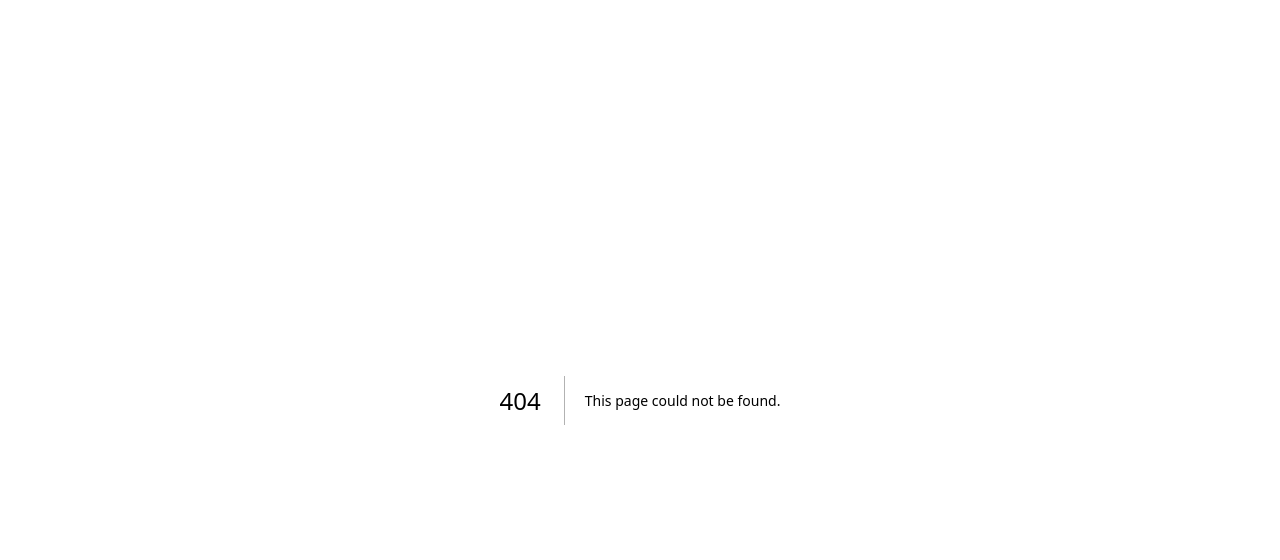
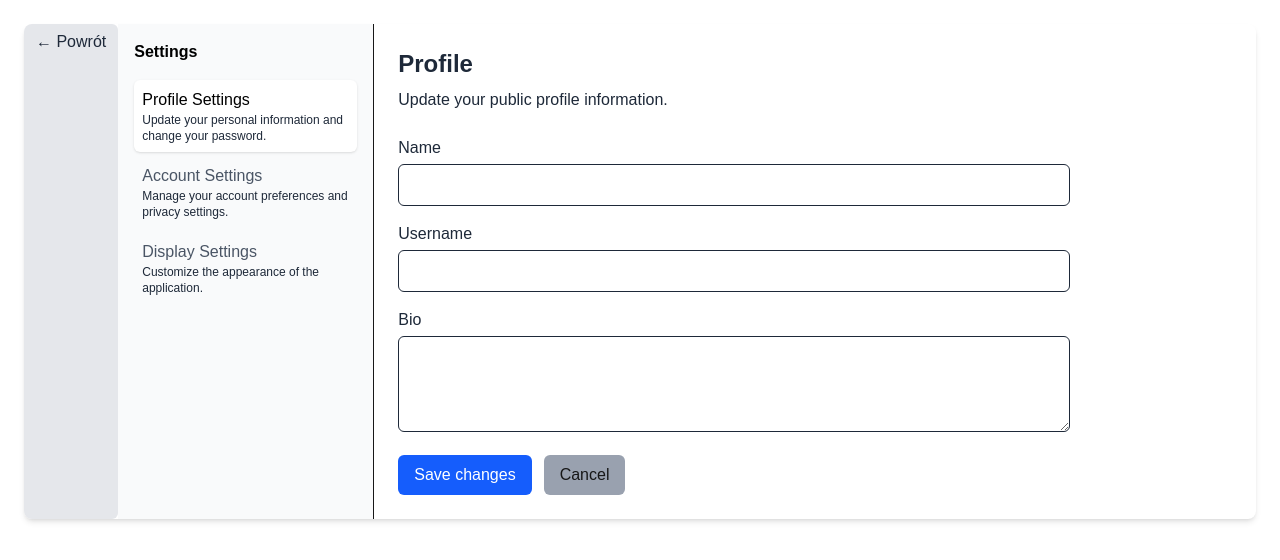
Before and after one commit to MajewskiAdrian/praktyki-projekt, a Next.js app: page /settings in a window 1280 px wide. Before the commit this address had no page. Shown: the top 560 px of the page. Built offline with nearby package versions, Linux system fonts and the light colour scheme.

Commit message:
feat: implement settings page with profile, account, and display settings components; update global styles for better theme support
Co-authored-by: Oskar Koziński <Oskarkozi@users.noreply.github.com>

```diff
--- a/app/components/CircleMenu.tsx
+++ b/app/components/CircleMenu.tsx
@@ -1,5 +1,7 @@
 "use client";
+
 import { useState } from "react";
+import Link from "next/link";
 import LogoutButton from "./LogoutButton";
 
 export default function CircleMenu() {
@@ -18,10 +20,16 @@ export default function CircleMenu() {
         <div className="absolute top-0 right-12 bg-gray-500 rounded-lg shadow-lg p-2 w-50">
           <ul className="space-y-1">
             <li className="hover:bg-gray-100 px-3 py-1 rounded cursor-pointer transition-colors duration-500 ease-in-out">
-              Account settings
+              Account
             </li>
-            <li className="hover:bg-gray-100 px-3 py-1 rounded cursor-pointer transition-colors duration-500 ease-in-out">
-              Settings
+            <li>
+              <Link
+                href="/settings"
+                className="block hover:bg-gray-100 px-3 py-1 rounded cursor-pointer transition-colors duration-500 ease-in-out"
+                onClick={() => setOpen(false)} // opcjonalnie zamknij menu po kliknięciu
+              >
+                Settings
+              </Link>
             </li>
             <li className="hover:bg-red-600 px-0 py-0 rounded transition-colors duration-500 ease-in-out">
               <LogoutButton />
--- /dev/null
+++ b/app/components/Settings/AccountForm.tsx
@@ -0,0 +1,28 @@
+"use client";
+import React from "react";
+
+export default function AccountForm() {
+  return (
+    <section>
+      <h2 className="text-2xl text-black font-semibold mb-2">Account</h2>
+      <p className="text-sm text-gray-600 mb-6">Email, password and active sessions.</p>
+
+      <div className="space-y-6 max-w-2xl">
+        <div className="p-4 rounded-md border bg-white">
+          <div className="flex justify-between items-center">
+            <div>
+              <div className="font-medium text-black">Change password</div>
+              <div className="text-sm text-gray-500">Update your account password.</div>
+            </div>
+            <button className="px-3 py-1 text-black bg-gray-100 rounded-md">Change</button>
+          </div>
+        </div>
+
+        <div className="p-4 rounded-md border bg-white">
+          <div className="font-medium text-black">Sessions</div>
+          <div className="text-sm text-gray-500">Sign out of other sessions.</div>
+        </div>
+      </div>
+    </section>
+  );
+}
--- /dev/null
+++ b/app/components/Settings/DisplayForm.tsx
@@ -0,0 +1,78 @@
+"use client";
+import React, { useState, useEffect } from "react";
+
+export default function DisplayPanel() {
+  const [theme, setTheme] = useState<"light" | "dark">("light");
+
+  useEffect(() => {
+  const root = document.documentElement;
+
+  if (theme === "dark") {
+    root.classList.add("dark");
+    root.setAttribute("data-theme", "dark");
+  } else {
+    root.classList.remove("dark");
+    root.setAttribute("data-theme", "light");
+  }
+
+  localStorage.setItem("theme", theme);
+}, [theme]);
+
+
+  return (
+    <section>
+      <h2 className="text-2xl font-semibold text-black mb-2">Display Settings</h2>
+      <p className="text-sm text-gray-600 mb-6">Customize the appearance of the application.</p>
+
+      <div className="space-y-4 max-w-2xl">
+        <div className="p-4 rounded-md border bg-white flex items-center justify-between">
+          <div>
+            <div className="font-medium text-black">Appearance</div>
+            <div className="text-sm text-gray-500">Toggle between light and dark mode.</div>
+          </div>
+
+          <div className="flex items-center gap-3">
+            <span className="text-xs text-gray-500">Light</span>
+            <button
+              onClick={() => setTheme(theme === "dark" ? "light" : "dark")}
+              aria-label="Toggle dark mode"
+              className={`relative inline-flex h-7 w-11 items-center rounded-full transition-colors ${theme === "dark" ? "bg-gray-800" : "bg-gray-200"}`}
+            >
+              <span className={`inline-block h-5 w-5 transform rounded-full bg-white transition-transform ${theme === "dark" ? "translate-x-5" : "translate-x-1"}`} />
+            </button>
+            <span className="text-xs text-gray-500">Dark</span>
+          </div>
+        </div>
+
+        <div className="p-4 rounded-md border bg-white">
+          <div className="font-medium mb-2 text-black">Current theme</div>
+          <div className="text-sm text-gray-700">
+            {theme === "dark" ? "Dark mode is enabled" : "Light mode is enabled"}
+          </div>
+        </div>
+
+        <div className="flex gap-3">
+          <button
+  className="px-4 py-2 bg-blue-600 text-white rounded-md"
+  onClick={() => {
+    localStorage.setItem("theme", theme);
+    alert(`Saved — current theme: ${theme}`);
+  }}
+>
+  Save changes
+</button>
+
+          <button
+            className="px-4 py-2 bg-gray-100 rounded-md text-black"
+            onClick={() => {
+              setTheme("light");
+              localStorage.removeItem("theme");
+            }}
+          >
+            Reset
+          </button>
+        </div>
+      </div>
+    </section>
+  );
+}
--- /dev/null
+++ b/app/components/Settings/ProfileForm.tsx
@@ -0,0 +1,37 @@
+"use client";
+import React, { useState } from "react";
+
+export default function ProfileForm() {
+  const [name, setName] = useState("");
+  const [username, setUsername] = useState("");
+  const [bio, setBio] = useState("");
+
+  return (
+    <section>
+      <h2 className="text-2xl font-semibold mb-2 text-gray-800">Profile</h2>
+      <p className="text-gray-800 mb-6">Update your public profile information.</p>
+
+      <div className="space-y-4 max-w-2xl">
+        <label className="block">
+          <div className="text-gray-800 font-medium mb-1">Name</div>
+          <input value={name} onChange={(e) => setName(e.target.value)} className="w-full border rounded-md px-3 py-2 text-gray-800" />
+        </label>
+
+        <label className="block">
+          <div className="text-gray-800 font-medium mb-1">Username</div>
+          <input value={username} onChange={(e) => setUsername(e.target.value)} className="w-full border rounded-md px-3 py-2 text-gray-800" />
+        </label>
+
+        <label className="block">
+          <div className="text-gray-800 font-medium mb-1">Bio</div>
+          <textarea value={bio} onChange={(e) => setBio(e.target.value)} className="w-full border rounded-md px-3 py-2 h-24 text-gray-800" />
+        </label>
+
+        <div className="flex gap-3">
+          <button className="px-4 py-2 bg-blue-600 text-white rounded-md">Save changes</button>
+          <button className="px-4 py-2 bg-gray-400 rounded-md">Cancel</button>
+        </div>
+      </div>
+    </section>
+  );
+}
--- /dev/null
+++ b/app/components/Settings/Settings.tsx
@@ -0,0 +1,53 @@
+"use client";
+
+import React, { useState } from "react";
+import ProfileForm from "./ProfileForm";
+import Link from "next/link";
+import AccountPanel from "./AccountForm";
+import DisplayPanel from "./DisplayForm";
+
+const Nav = [
+  { id: "profile", label: "Profile Settings", desc: "Update your personal information and change your password." },
+  { id: "account", label: "Account Settings", desc: "Manage your account preferences and privacy settings." },
+  { id: "display", label: "Display Settings", desc: "Customize the appearance of the application." },
+];
+
+export default function Settings() {
+  const [active, setActive] = useState<string>("profile");
+
+  return (
+    <div className="h-full bg-white rounded-lg shadow-md overflow-hidden flex">
+      {/* Sidebar */}
+      <Link
+  href="/"
+  className="px-3 py-1.5 bg-gray-200 dark:bg-gray-700 text-gray-800 dark:text-gray-100 rounded-md hover:bg-gray-300 dark:hover:bg-gray-600 transition"
+>
+  ← Powrót
+</Link>
+      <aside className="w-64 border-r bg-gray-50 p-4 hidden sm:block">
+        <h3 className="text-black font-semibold mb-4">Settings</h3>
+        <nav className="space-y-1">
+          {Nav.map((item) => (
+            <button
+              key={item.id}
+              onClick={() => setActive(item.id)}
+              className={`w-full text-left p-2 rounded-md flex flex-col ${
+                active === item.id ? "bg-white shadow-sm text-black font-medium" : "text-gray-600 hover:bg-gray-100"
+              }`}
+            >
+              <span>{item.label}</span>
+              {item.desc && <span className="text-xs text-gray-800">{item.desc}</span>}
+            </button>
+          ))}
+        </nav>
+      </aside>
+
+      {/* Content */}
+      <main className="flex-1 p-6">
+        {active === "profile" && <ProfileForm />}
+        {active === "account" && <AccountPanel />}
+        {active === "display" && <DisplayPanel />}
+      </main>
+    </div>
+  );
+}
--- /dev/null
+++ b/app/settings/page.tsx
@@ -0,0 +1,12 @@
+"use client";
+
+import React from "react";
+import Settings from "../components/Settings/Settings";
+
+export default function SettingsPage() {
+  return (
+    <div className="p-6">
+      <Settings />
+    </div>
+  );
+}
--- a/app/ui/global.css
+++ b/app/ui/global.css
@@ -16,7 +16,7 @@
 
 @media (prefers-color-scheme: dark) {
   :root {
-    --background: #0a0a0a;
+    --background: #ededed;
     --foreground: #ededed;
   }
 }
```
